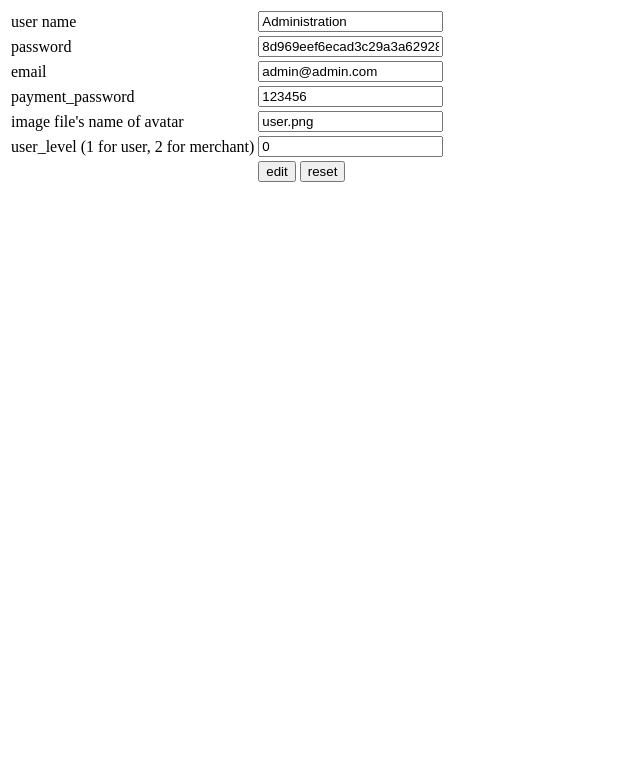
After one commit to BBBBBwen/SePay, a PHP site: page /data/administration/edit_user.php?id=1 in a window 1280 px wide. The commit adds this page. Shown: the top 783 px of the page, without its empty margins (0-640 px from the left). Run offline with PHP 8.4, Linux system fonts and the light colour scheme; data comes from the database, SQL or seed files in the repository.

Commit message:
administration

```diff
--- a/SePay_users.sql
+++ b/SePay_users.sql
@@ -10,6 +10,7 @@ CREATE TABLE `users`
     `password` varchar(512)  NOT NULL,
     `email`    varchar(512)  NOT NULL,
     `avatar`   varchar(512)  NOT NULL,
+    `user_level`    int(3)   NOT NULL,
     `payment_password` varchar(512) NOT NULL,
     `reg_date` datetime      NOT NULL DEFAULT current_timestamp(),
     PRIMARY KEY (`id`)
@@ -40,3 +41,5 @@ CREATE TABLE `currency`
     PRIMARY KEY (`user_id`)
 ) ENGINE = InnoDB
   DEFAULT CHARSET = utf8;
+
+INSERT INTO users (username, password,email,payment_password,avatar,user_level) VALUES('Administration', '8d969eef6ecad3c29a3a629280e686cf0c3f5d5a86aff3ca12020c923adc6c92', 'admin@admin.com','123456','user.png',0);
--- a/content/connect_database.php
+++ b/content/connect_database.php
@@ -5,6 +5,11 @@ $db_user = 'root';
 $db_pass = 'rootroot';
 $dsn = "mysql:host=$host;port=3306;dbname=$dbName";
 $db = new PDO($dsn, $db_user, $db_pass);
+try {
+    $db = new PDO($dsn, $db_user, $db_pass);
+} catch (PDOException $e) {
+    die("connect database failed" . $e->getMessage());
+}
 
 function getUserInfoById($user_id)
 {
@@ -36,7 +41,8 @@ function getUserBalance($user_id)
     return $stmt->fetch(PDO::FETCH_ASSOC);
 }
 
-function getPayment($payment_id) {
+function getPayment($payment_id)
+{
     global $db;
     $sql = "SELECT * FROM payments WHERE payment_id = :payment_id";
     $stmt = $db->prepare($sql);
@@ -45,17 +51,18 @@ function getPayment($payment_id) {
     return $stmt->fetch(PDO::FETCH_ASSOC);
 }
 
-function insertUser($username, $password, $email, $payment_password, $avatar)
+function insertUser($username, $password, $email, $payment_password, $avatar, $level)
 {
     global $db;
-    $sql = "INSERT INTO users (username, password,email,payment_password,avatar)
-  			      VALUES(:username, :password,:email,:payment_password,:avatar)";
+    $sql = "INSERT INTO users (username, password,email,payment_password,avatar, user_level)
+  			      VALUES(:username, :password,:email,:payment_password,:avatar, :user_level)";
     $stmt = $db->prepare($sql);
     $stmt->bindValue(':username', $username);
     $stmt->bindValue(':password', $password);
     $stmt->bindValue(':email', $email);
     $stmt->bindValue(':payment_password', $payment_password);
     $stmt->bindValue(':avatar', $avatar);
+    $stmt->bindValue(':user_level', $level);
     $stmt->execute();
     $lastId = $db->lastInsertId();
 
@@ -66,7 +73,8 @@ function insertUser($username, $password, $email, $payment_password, $avatar)
     return $stmt->execute();
 }
 
-function insertPayment($user_id, $payment_id, $description, $amount, $currency, $payment_status) {
+function insertPayment($user_id, $payment_id, $description, $amount, $currency, $payment_status)
+{
     global $db;
     $sql = "INSERT INTO payments(user_id, payment_id, description, amount, currency, payment_status) VALUES(:user_id, :payment_id, :description, :amount, :currency, :payment_status)";
     $stmt = $db->prepare($sql);
@@ -79,22 +87,40 @@ function insertPayment($user_id, $payment_id, $description, $amount, $currency,
     return $stmt->execute();
 }
 
-function updateBalance($user_id, $currency, $balance) {
+function updateUser($id, $username, $password, $email, $payment_password, $avatar, $level)
+{
     global $db;
-    $sql = "UPDATE currency SET ".$currency." = :balance WHERE user_id = :user_id";
+    $sql = "UPDATE users SET username = :username, password = :password, email = :email, payment_password = :payment_password, avatar = :avatar, user_level = :user_level WHERE id = :user_id";
+    $stmt = $db->prepare($sql);
+    $stmt->bindValue(':user_id', $id);
+    $stmt->bindValue(':username', $username);
+    $stmt->bindValue(':password', $password);
+    $stmt->bindValue(':email', $email);
+    $stmt->bindValue(':payment_password', $payment_password);
+    $stmt->bindValue(':avatar', $avatar);
+    $stmt->bindValue(':user_level', $level);
+    return $stmt->execute();
+}
+
+function updateBalance($user_id, $currency, $balance)
+{
+    global $db;
+    $sql = "UPDATE currency SET " . $currency . " = :balance WHERE user_id = :user_id";
     $stmt = $db->prepare($sql);
     $stmt->bindValue(':balance', $balance);
     $stmt->bindValue(':user_id', $user_id);
     return $stmt->execute();
 }
 
-function updateCurrency($user_id, $currency_from, $currency_to, $balance_from, $balance_to) {
+function updateCurrency($user_id, $currency_from, $currency_to, $balance_from, $balance_to)
+{
     global $db;
-    $sql = "UPDATE currency SET ".$currency_from."= :balance_from , ".$currency_to."= :balance_to WHERE user_id= :user_id";
+    $sql = "UPDATE currency SET " . $currency_from . "= :balance_from , " . $currency_to . "= :balance_to WHERE user_id= :user_id";
     $stmt = $db->prepare($sql);
     $stmt->bindValue(':balance_from', $balance_from);
     $stmt->bindValue(':balance_to', $balance_to);
     $stmt->bindValue(':user_id', $user_id);
     return $stmt->execute();
 }
+
 ?>
--- /dev/null
+++ b/data/administration/edit_user.php
@@ -0,0 +1,50 @@
+<?php require_once "../../content/connect_database.php"; ?>
+<html>
+<head>
+    <meta charset="UTF-8">
+    <title>Administration</title>
+
+</head>
+<body>
+<?php
+$sql = "SELECT * FROM stu WHERE id =" . $_GET['id'];
+$user = getUserInfoById($_GET['id']);
+?>
+<form id="add_user" name="add_user" method="post" action="action.php?action=add">
+    <table>
+        <tr>
+            <td>user name</td>
+            <td><input name="name" type="text" value="<?php echo $user['username'] ?>"/></td>
+
+        </tr>
+        <tr>
+            <td>password</td>
+            <td><input name="password" value="<?php echo $user['password'] ?>"/></td>
+        </tr>
+        <tr>
+            <td>email</td>
+            <td><input type="text" name="email" value="<?php echo $user['email'] ?>"/></td>
+        </tr>
+        <tr>
+            <td>payment_password</td>
+            <td><input name="payment_password" type="text" value="<?php echo $user['payment_password'] ?>"/></td>
+        </tr>
+        <tr>
+            <td>image file's name of avatar</td>
+            <td><input name="avatar" type="text" value="<?php echo $user['avatar'] ?>"/></td>
+        </tr>
+        <tr>
+            <td>user_level (1 for user, 2 for merchant)</td>
+            <td><input name="user_level" type="text" value="<?php echo $user['user_level'] ?>"/></td>
+        </tr>
+        <tr>
+            <td>&nbsp;</td>
+            <td><input type="submit" value="edit"/>
+                <input type="reset" value="reset"/>
+            </td>
+        </tr>
+    </table>
+
+</form>
+</body>
+</html>
--- a/data/login.php
+++ b/data/login.php
@@ -21,8 +21,12 @@ if (!empty($_POST)) {
         $_SESSION['id'] = $user['id'];
         $_SESSION['username'] = $user['username'];
         $_SESSION['avatar'] = $user['avatar'];
+        $_SESSION['level'] = $user['user_level'];
         $_SESSION['message'] = "Login Success!";
-        header("Location: wallet.php");
+        if($user['user_level'] == 0)
+            header("Location: administration/administration.php");
+        else
+            header("Location: wallet.php");
     } else {
         $_SESSION['message'] = "Your password is incorrect!";
     }
```
Also changed, not shown: data/administration/action.php (added, +36 -0 lines), data/administration/add_user.php (added, +44 -0 lines), data/administration/administration.php (added, +12 -0 lines), data/administration/user_management.php (added, +68 -0 lines), data/register.php (+9 -1 lines), assets/images/15893554781.jpeg (added), assets/images/15893562991.jpeg (added), assets/images/15893563302.jpeg (added).
